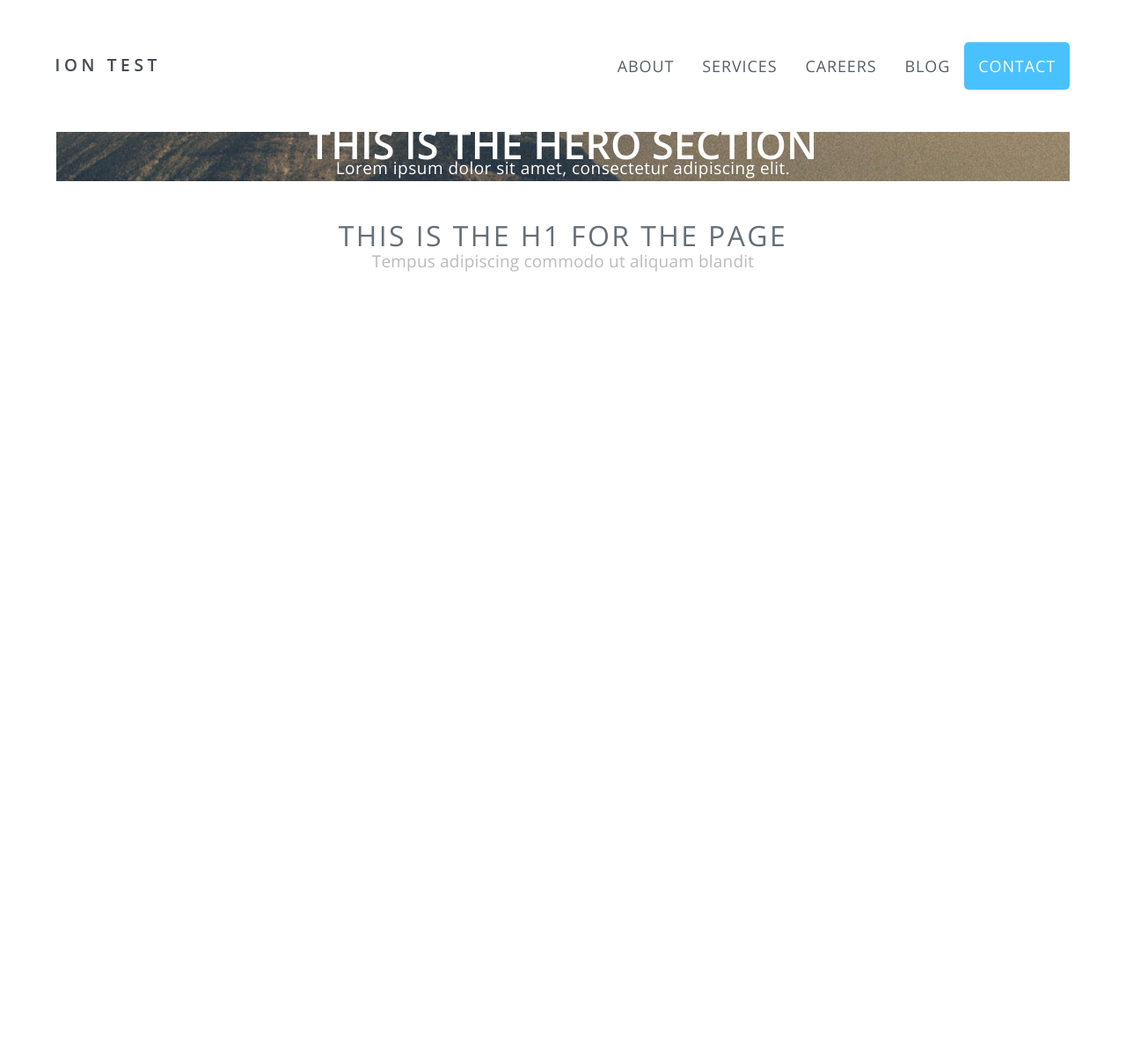
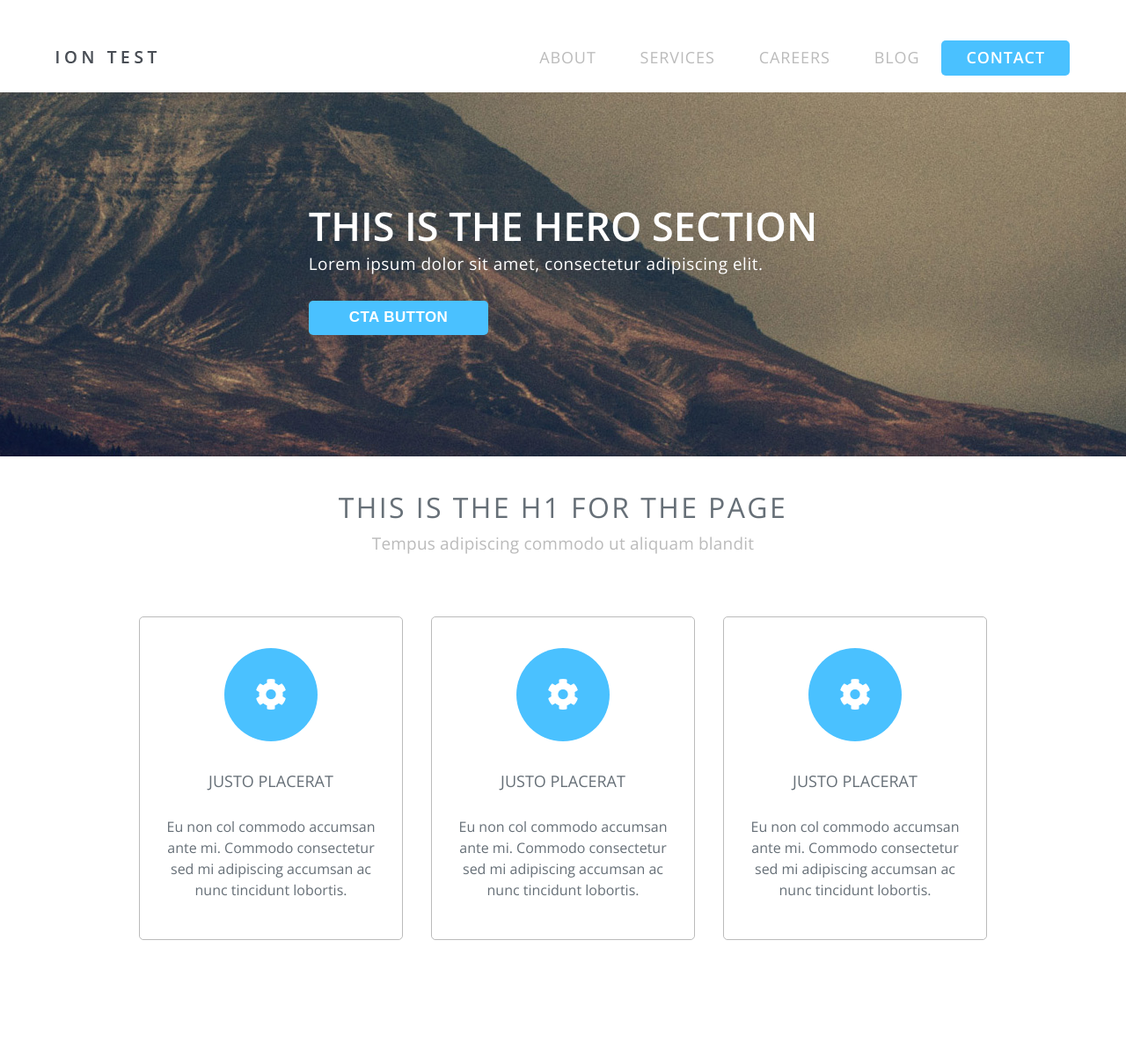
Before and after one commit to madsciencepro/challenge, a website: page dist/index.html in a window 1280 px wide. Shown: the whole page at 88% size. Before the commit the page ends 800 px from the top, so only its background shows below. Drawn offline with nearby package versions, Linux system fonts and the light colour scheme; files whose address does not match are found by name.

Commit message:
almost done

```diff
--- a/src/js/app.js
+++ b/src/js/app.js
@@ -1 +1,20 @@
-console.log('Testing');
+// Fade Cards in on page load.
+
+var opacity = 0;
+var intervalID = 0;
+window.onload = fadeIn;
+
+function fadeIn() {
+  setInterval(show, 100);
+}
+
+function show() {
+  var body = document.getElementById('cards');
+  opacity = Number(window.getComputedStyle(cards).getPropertyValue('opacity'));
+  if (opacity < 1) {
+    opacity = opacity + 0.1;
+    body.style.opacity = opacity;
+  } else {
+    clearInterval(intervalID);
+  }
+}
--- a/src/scss/app.scss
+++ b/src/scss/app.scss
@@ -35,14 +35,8 @@ h2,
 h3,
 h4,
 p,
-ul[class],
-ol[class],
-li,
-figure,
-figcaption,
-blockquote,
-dl,
-dd {
+ul,
+li {
   margin: 0;
 }
 
@@ -56,10 +50,22 @@ h1 {
   color: var(--clr-slate-grey);
 }
 
+h1.headline {
+  padding-top: 2.75rem;
+}
+
+@media screen and (max-width: 40em) {
+  h1.headline {
+    font-size: 1.8rem;
+  }
+}
+
 h1.intro-text {
     font-size: 1.188rem;
     line-height: 1.63;
     letter-spacing: 0.19px;
+    padding-top: 0.75rem;
+    padding-bottom: 3.2rem;
     color: var(--clr-very-light-gray);
 }
 
@@ -70,86 +76,22 @@ h1.intro-text {
   justify-content: space-between;
 }
 
-.main-menu {
-  display: flex;
-  justify-content: flex-end;
-  align-items: center;
-  list-style: none;
-
-  li:last-child {
-    background-color: var(--clr-bright-cyan);
-    border-radius: 5px;
-    padding: 0.813rem 0;
-
-    a {
-      color: var(--clr-white);
-    }
-
-  }
-
-}
-
-.menu-item {
-
-  a {
-    font-family: var(--ff-primary);
-    font-size: 1.125rem;
-    font-weight: normal;
-    line-height: 1.56;
-    letter-spacing: 0.9px;
-    text-align: center;
-    color: var(--clr-dark-slate-grey);
-    text-decoration: none;
-    text-transform: uppercase;
-    padding: 0 1rem;
-  }
-
-}
-
-.hero-image {
-  background-image: url("../img/hero.jpg");
-  background-color: var(--clr-very-light-gray);
-}
-
-.hero-title {
-  font-family: var(--ff-primary);
-  font-size: 2.813rem;
-  font-weight: 600;
-  line-height: 0.62;
-  letter-spacing: normal;
-  text-align: center;
-  text-transform: uppercase;
-  color: var(--clr-white);
-}
-
-.hero-body {
-  font-family: var(--ff-primary);
-  font-size: 1.188rem;
-  font-weight: normal;
-  line-height: 1.47;
-  letter-spacing: 0.48px;
-  text-align: center;
-  text-transform: none;
-  color: var(--clr-white);
-}
-
-.cta-button {
-  width: 203px;
-  height: 39px;
-  margin: 27px 186px 0;
-  padding: 14px 46px 13px 49px;
-  border-radius: 5px;
-  background-color: var(--clr-bright-cyan);
-}
-
-header,
-section {
-  padding: 3rem 0;
+header {
+  padding: 2.875rem 0 1.2rem 0;
 }
 
 .container {
   margin-inline: auto;
   width: min(90%, 75rem);
+}
+
+.container-wide {
+  width: 100%;
+}
+
+.container-narrow {
+  margin-inline: auto;
+  // width: 61.125rem;
 }
 
 .visually-hidden {
@@ -160,3 +102,197 @@ section {
     height: 1px;
     word-wrap: normal;
 }
+
+/* Main Menu */
+.main-menu {
+  display: flex;
+  justify-content: flex-end;
+  align-items: center;
+  list-style: none;
+
+  li:last-child {
+    background-color: var(--clr-bright-cyan);
+    border-radius: 5px;
+    padding: 0.4rem 1.75rem;
+    cursor: pointer;
+    transition:all 0.5s;
+
+     &:hover {
+        background-color: darken(#4AC1FF, 20%);
+     }
+
+    a {
+      font-weight: 600;
+      color: var(--clr-white);
+    }
+  }
+}
+
+.menu-item {
+    padding: 0 1.56rem;
+
+  a {
+    font-family: var(--ff-primary);
+    font-size: 1.125rem;
+    font-weight: normal;
+    letter-spacing: 0.9px;
+    color: var(--clr-very-light-gray);
+    text-decoration: none;
+    text-transform: uppercase;
+    transition:all 0.5s;
+
+    &:hover {
+      color: var(--clr-dark-slate-grey);
+    }
+  }
+}
+
+/* Hero */
+.hero-section {
+  display: grid;
+  grid-template-columns: 1fr;
+  grid-template-rows: 414px;
+  grid-column-gap: 0px;
+  grid-row-gap: 0px;
+  align-content: center;
+  justify-content: center;
+
+  .hero-image-div {
+    grid-area: 1/1/2/2;
+  }
+
+  .hero-text-div {
+    grid-area: 1/1/2/2;
+  }
+}
+
+.hero-image {
+  display: grid;
+  min-width: 350px;
+  width: 100%;
+  height: 100%;
+  object-fit: cover;
+}
+
+.hero-text-div {
+  display: grid;
+  align-items: center;
+  justify-items: center;
+  margin-left: 1rem;
+  margin-right: 1rem;
+}
+
+.hero-title {
+  font-family: var(--ff-primary);
+  font-size: 2.813rem;
+  font-weight: 600;
+  line-height: 0.62;
+  letter-spacing: normal;
+  text-transform: uppercase;
+  color: var(--clr-white);
+  padding-bottom: 1rem;
+}
+
+@media screen and (max-width: 40em) {
+  .hero-title {
+    line-height: 1;
+  }
+}
+
+.hero-body {
+  font-family: var(--ff-primary);
+  font-size: 1.188rem;
+  font-weight: normal;
+  line-height: 1.47;
+  letter-spacing: 0.48px;
+  text-transform: none;
+  color: var(--clr-white);
+  padding-bottom: 1.688rem;
+}
+
+.btn-cta {
+  font-size: 1.063rem;
+  font-weight: 600;
+  letter-spacing: 0.43px;
+  padding: 0.6rem 2.875rem;
+  cursor: pointer;
+  border: 0;
+  border-radius: 5px;
+  color: var(--clr-white);
+  background-color: var(--clr-bright-cyan);
+  transition:all 0.5s;
+
+    &:hover {
+      background-color: darken(#4AC1FF, 20%);
+    }
+
+}
+
+/* Cards */
+.cards {
+  display: flex;
+  flex-wrap: wrap;
+  justify-content: center;
+  align-items: center;
+  padding-bottom: 7.3rem;
+  opacity: 0;
+}
+
+.card {
+  text-align: center;
+  max-width: 300px;
+  margin: 1rem;
+  padding: 1.2rem 1.875rem 2.75rem 1.875rem;
+  border-radius: 5px;
+  border: solid 1px var(--clr-very-light-gray);
+  background-color: var(--clr-white);
+
+  h3 {
+    font-size: 1.125rem;
+    font-weight: normal;
+    text-transform: uppercase;
+    padding-bottom: 1.625rem;
+  }
+
+  p {
+    font-size: 1rem;
+    font-weight: normal;
+    color: var(--clr-slate-grey);
+  }
+}
+
+@media screen and (min-width: 40em) {
+    .cards {
+        display: flex;
+        flex-wrap: wrap;
+        justify-content: center;
+    }
+
+    .card {
+        flex: 0 1 calc(35% - 1em);
+    }
+}
+
+.circle {
+  margin: auto;
+  width: 106px;
+  height: 106px;
+  border-radius: 50%;
+  padding: 1rem;
+  margin-top: 1rem;
+  margin-bottom: 2rem;
+  display: flex;
+  align-content: center;
+  justify-content: center;
+  align-items: center;
+  background-color: var(--clr-bright-cyan);
+
+  .fa-cog {
+    font-size: 36px;
+    width: 36px;
+    height: 36px;
+    align-items: center;
+    justify-content: center;
+    color: var(--clr-white);
+  }
+}
```
Also changed, not shown: dist/assets/css/style.css, dist/assets/js/app.js, dist/index.html.
